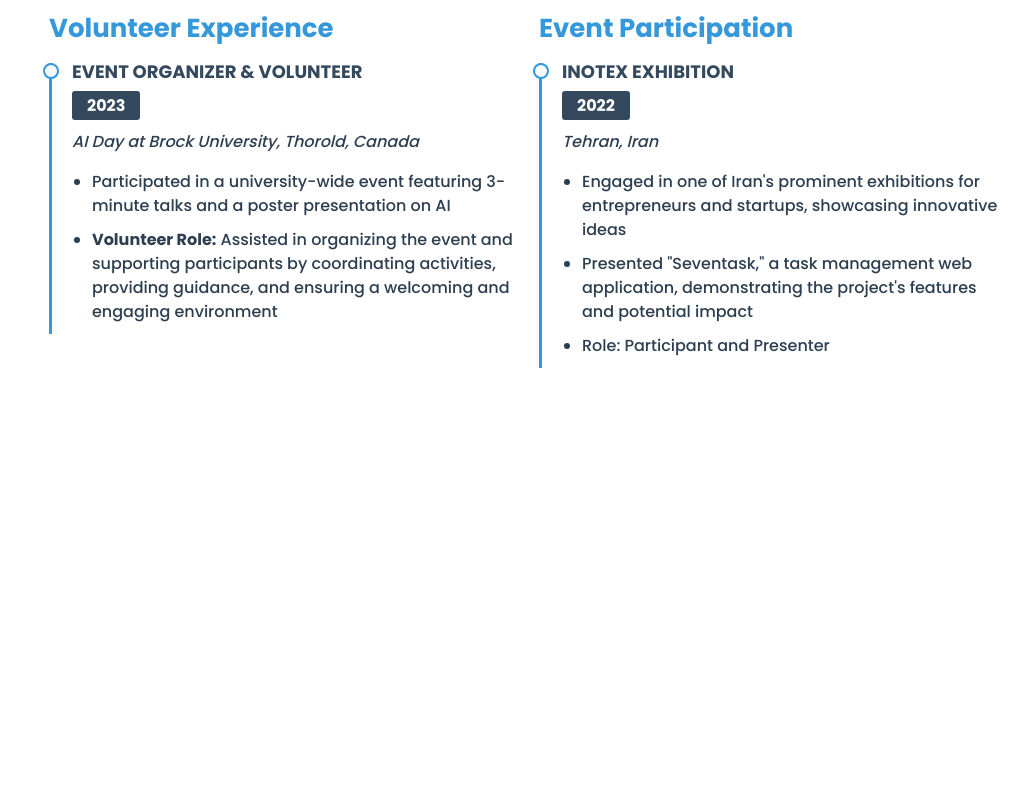
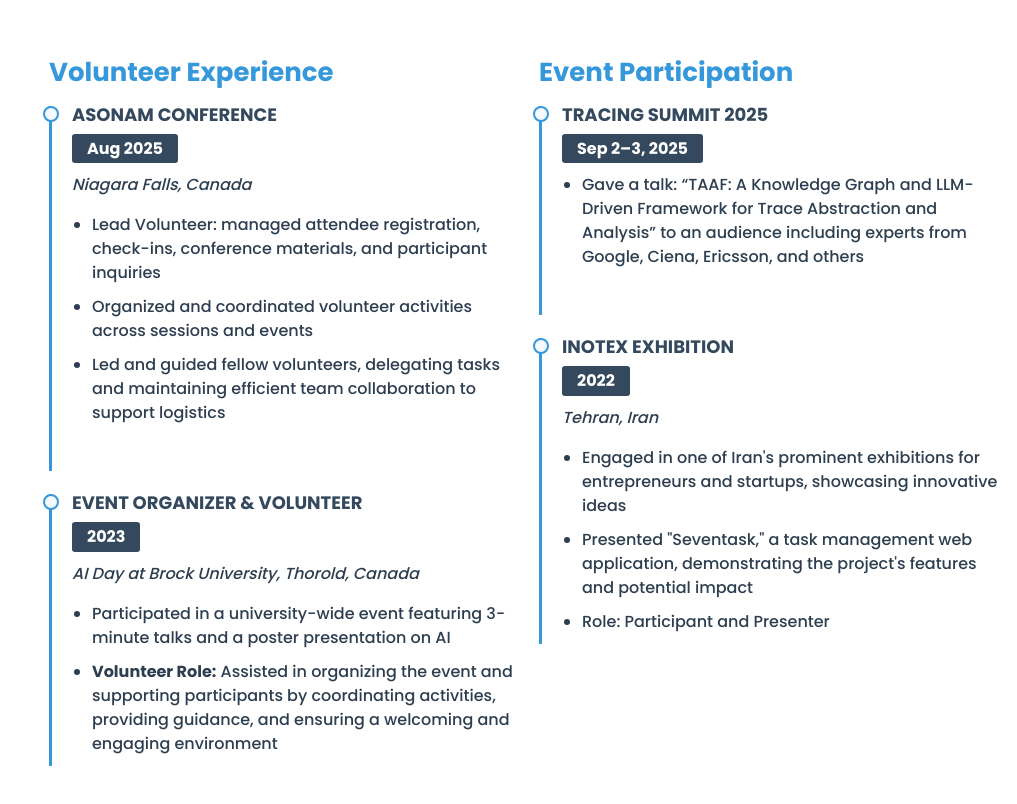
Before and after one commit to Alireza-Ezaz/Alireza-Ezaz.github.io, a plain HTML site: page index.html in a window 1280 px wide. Shown: the part 6099-6903 px from the top of the page, without its empty margins (263-1280 px from the left). Before the commit the page ends 6552 px from the top, so only its background shows below. Drawn offline with nearby package versions, Linux system fonts and the light colour scheme.

Commit message:
Add Tracing Summit 2025 and ASONAM volunteer experience

```diff
--- a/index.html
+++ b/index.html
@@ -358,6 +358,8 @@
               <h4>Programming Languages & Technologies</h4>
               <ul>
                 <li>Python (Pandas, NumPy)</li>
+                <li>Java</li>
+                <li>C</li>
                 <li>TypeScript, Angular, JavaScript</li>
                 <li>HTML, CSS, SQL</li>
                 <li>Arduino, Git</li>
@@ -380,6 +382,16 @@
           <div class="col-lg-6" data-aos="fade-up">
             <h3 class="resume-title">Volunteer Experience</h3>
             <div class="resume-item">
+              <h4>ASONAM Conference</h4>
+              <h5>Aug 2025</h5>
+              <p><em>Niagara Falls, Canada</em></p>
+              <ul>
+                <li>Lead Volunteer: managed attendee registration, check-ins, conference materials, and participant inquiries</li>
+                <li>Organized and coordinated volunteer activities across sessions and events</li>
+                <li>Led and guided fellow volunteers, delegating tasks and maintaining efficient team collaboration to support logistics</li>
+              </ul>
+            </div>
+            <div class="resume-item">
               <h4>Event Organizer & Volunteer</h4>
               <h5>2023</h5>
               <p><em>AI Day at Brock University, Thorold, Canada</em></p>
@@ -392,6 +404,13 @@
 
           <div class="col-lg-6" data-aos="fade-up" data-aos-delay="100">
             <h3 class="resume-title">Event Participation</h3>
+            <div class="resume-item">
+              <h4>Tracing Summit 2025</h4>
+              <h5>Sep 2–3, 2025</h5>
+              <ul>
+                <li>Gave a talk: &ldquo;TAAF: A Knowledge Graph and LLM-Driven Framework for Trace Abstraction and Analysis&rdquo; to an audience including experts from Google, Ciena, Ericsson, and others</li>
+              </ul>
+            </div>
             <div class="resume-item">
               <h4>Inotex Exhibition</h4>
               <h5>2022</h5>
```
